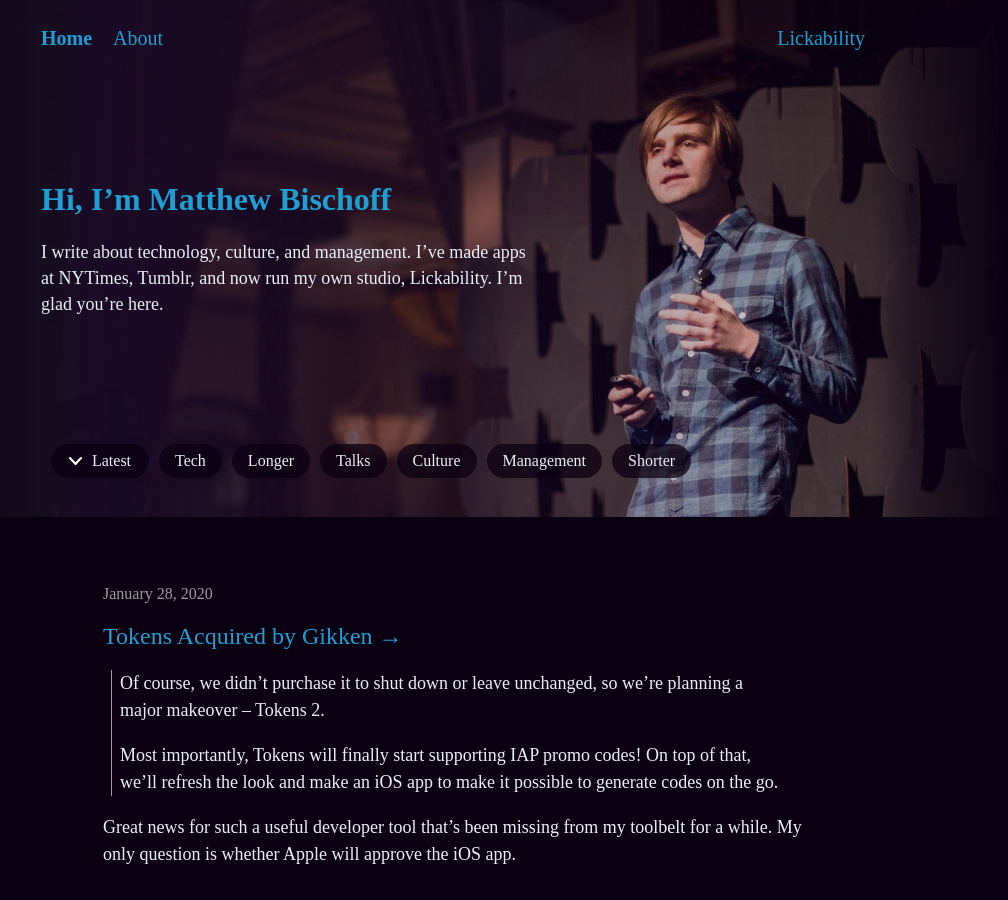
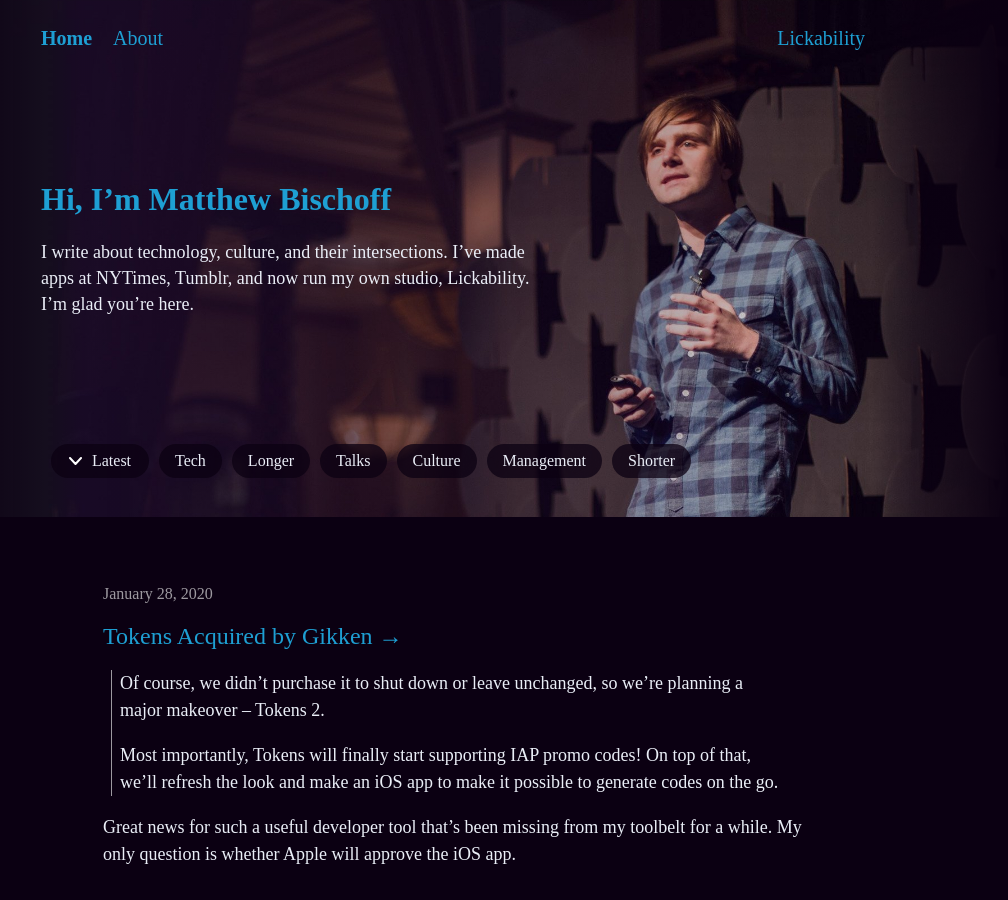
Before and after one commit to mbbischoff/website, a Jekyll site: the page built from index.html, in a window 1280 px wide and 900 px high. Shown: the whole window, without its empty margins (187-1195 px from the left). Built offline with Jekyll 4.4.1, drawn with Linux system fonts in a browser that asks for light colours; some web fonts are replaced; the list of posts is cut into pages by our own code.

Commit message:
Updated Config

```diff
--- a/_config.yml
+++ b/_config.yml
@@ -54,7 +54,9 @@
 - _category
 text_content:
   header_title: Hi, I’m Matthew Bischoff
-  subtitle: I write about technology, culture, and management. I’ve made apps at NYTimes,
-    Tumblr, and now run my own studio, Lickability. I’m glad you’re here.
-  short_subtitle: I write about technology, culture, and management. I’ve made apps
-    at NYTimes, Tumblr, and now run my own studio, Lickability. I’m glad you’re here.
+  subtitle: I write about technology, culture, and their intersections. I’ve made
+    apps at NYTimes, Tumblr, and now run my own studio, Lickability. I’m glad you’re
+    here.
+  short_subtitle: I write about technology, culture, and their intersections. I’ve
+    made apps at NYTimes, Tumblr, and now run my own studio, Lickability. I’m glad
+    you’re here.
```
